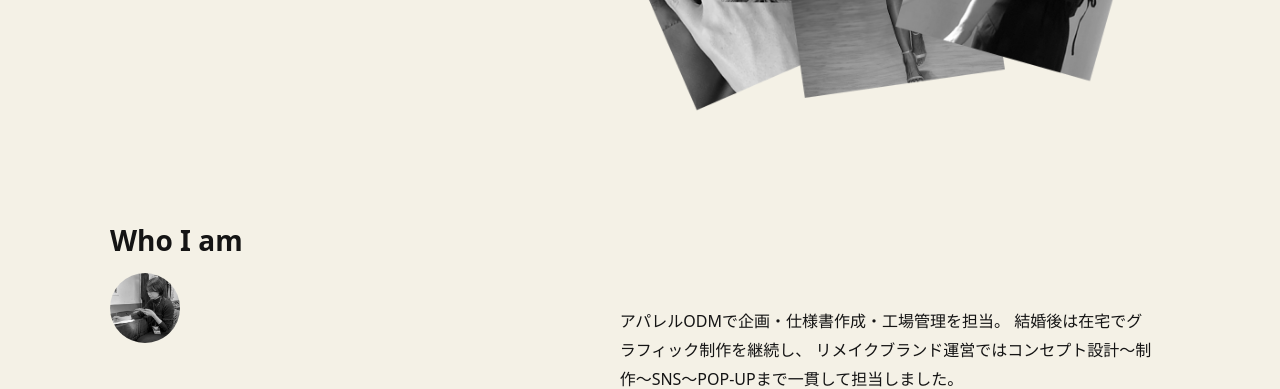
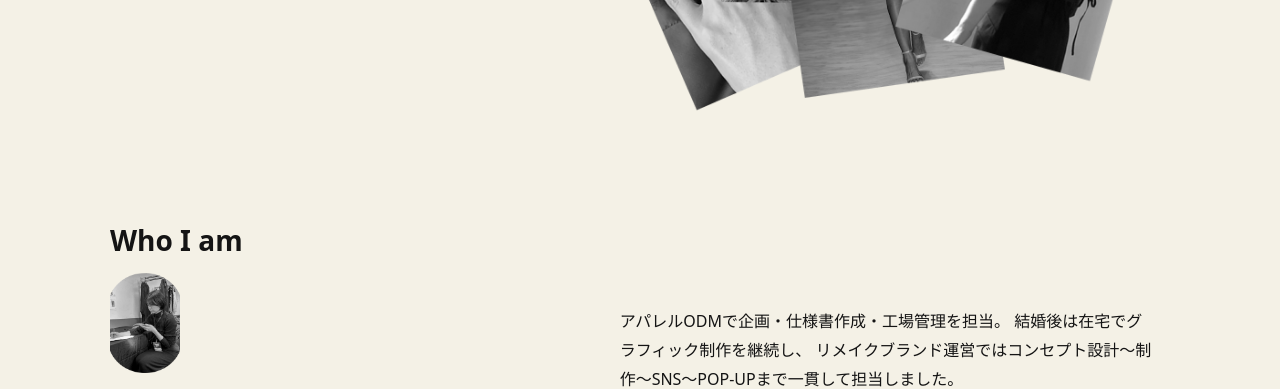
Before and after one commit to name-317/portfolio, a plain HTML site: page index.html in a window 1280 px wide. Shown: the part 427-816 px from the top of the page. Drawn offline with Linux system fonts and the light colour scheme.

Commit message:
Update styles.css

```diff
--- a/styles.css
+++ b/styles.css
@@ -86,10 +86,10 @@ a{color:inherit}
   gap:14px;
 }
 .profile-photo{
-  width:70px;
-  height:70px;
+  width:100px;
+  height:100px;
   object-fit:cover;
-  border-radius:50%;
+  border-radius:0%;
   display:block;
   max-width:70px;
   margin-bottom:10px;
```
